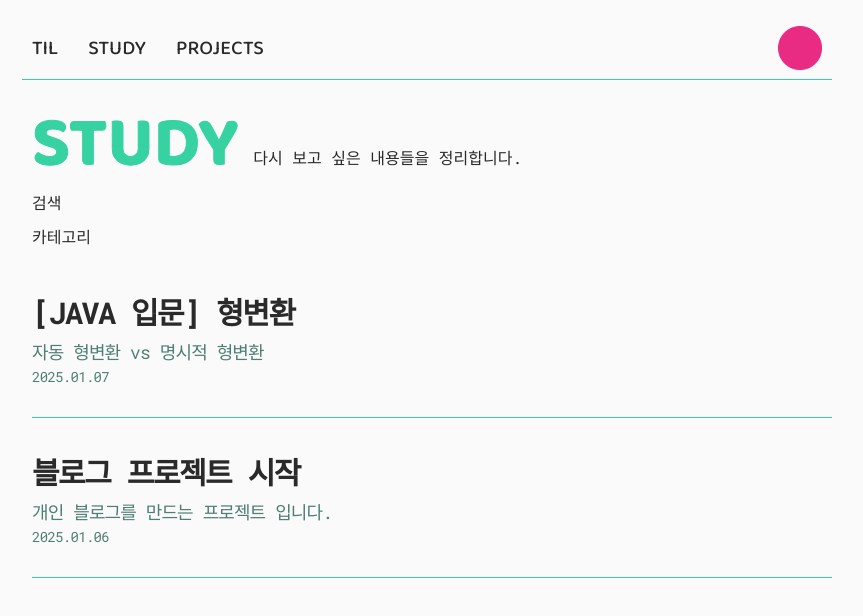
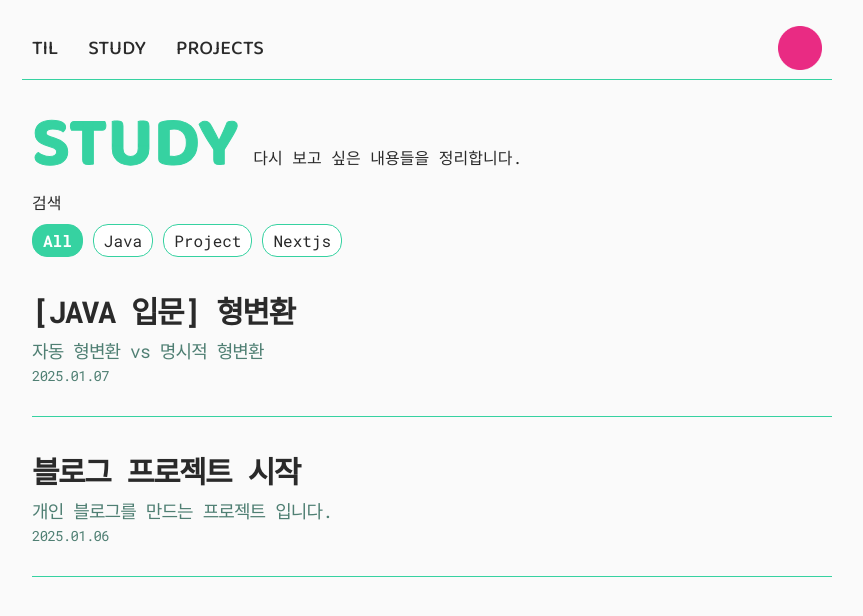
Before and after one commit to nahyukk/mag-devlog, a Next.js app: page /STUDY in a window 1280 px wide. Shown: the top 616 px of the page, without its empty margins (213-1076 px from the left). Built offline with nearby package versions, Linux system fonts and the light colour scheme.

Commit message:
✨Study - created a client component for filtered lists

```diff
--- a/app/STUDY/page.jsx
+++ b/app/STUDY/page.jsx
@@ -1,7 +1,7 @@
 import React from "react";
 import styles from "../page.module.css";
 import Header from "../components/Header";
-import StudyList from "../components/Study/StudyList";
+import StudyFilteredList from "../components/Study/StudyFilteredList";
 
 export const metadata = {
   title: "Mag's TIL",
@@ -14,16 +14,20 @@ const dummyPosts = [
     description:
       "자동 형변환 vs 명시적 형변환",
 		date: "2025.01.07",
+		filter: ["Java"],
 	},
   {
     id: 2,
     title: "블로그 프로젝트 시작",
     description: "개인 블로그를 만드는 프로젝트 입니다.",
 		date: "2025.01.06",
+		filter: ["Project", "Nextjs"],
 	},
 ];
 
 const Study = () => {
+	const filters = ["All", ...new Set(dummyPosts.flatMap((post) => post.filter))];
+
 	return (
 		<div className={styles.mainBody}>
       <div className={styles.mainContainer}>
@@ -32,8 +36,7 @@ const Study = () => {
           description="다시 보고 싶은 내용들을 정리합니다."
         />
         <div>검색</div>
-				<div>카테고리</div>
-				<StudyList posts={dummyPosts} />
+				<StudyFilteredList filters={filters} posts={dummyPosts} />
       </div>
     </div>
 	)
--- a/app/components/Study/StudyFilteredList.jsx
+++ b/app/components/Study/StudyFilteredList.jsx
@@ -1,9 +1,53 @@
-import React from 'react'
+"use client";
 
-const StudyFilteredList = () => {
-	return (
-		<div>StudyFilteredList</div>
-	)
-}
+import React, { useState } from "react";
+import StudyList from "./StudyList";
 
-export default StudyFilteredList
+const StudyFilteredList = ({ filters, posts }) => {
+  const [filteredPosts, setFilteredPosts] = useState(posts);
+  const [selectedFilter, setSelectedFilter] = useState("All");
+
+  const handleFilterClick = (filter) => {
+    setSelectedFilter(filter);
+    if (filter === "All") {
+      setFilteredPosts(posts);
+    } else {
+      setFilteredPosts(posts.filter((post) => post.filter.includes(filter)));
+    }
+  };
+
+  return (
+    <div>
+      <div style={{ display: "flex", gap: "10px" }}>
+        {filters.map((filter) => (
+          <button
+            key={filter}
+            onClick={() => handleFilterClick(filter)}
+            style={{
+              padding: "5px 10px",
+              borderRadius: "15px",
+              border: "1px solid var(--primary-color)",
+              backgroundColor:
+                selectedFilter === filter
+                  ? "var(--primary-color)"
+                  : "#ffffff",
+              color:
+                selectedFilter === filter
+                  ? "#ffffff"
+                  : "var(--main-text-color)",
+              fontWeight: selectedFilter === filter ? "bold" : "400",
+              cursor: "pointer",
+              fontFamily: "var(--font-roboto-mono)",
+              fontSize: "16px",
+            }}
+          >
+            {filter}
+          </button>
+        ))}
+      </div>
+      <StudyList posts={filteredPosts} />
+    </div>
+  );
+};
+
+export default StudyFilteredList;
```
